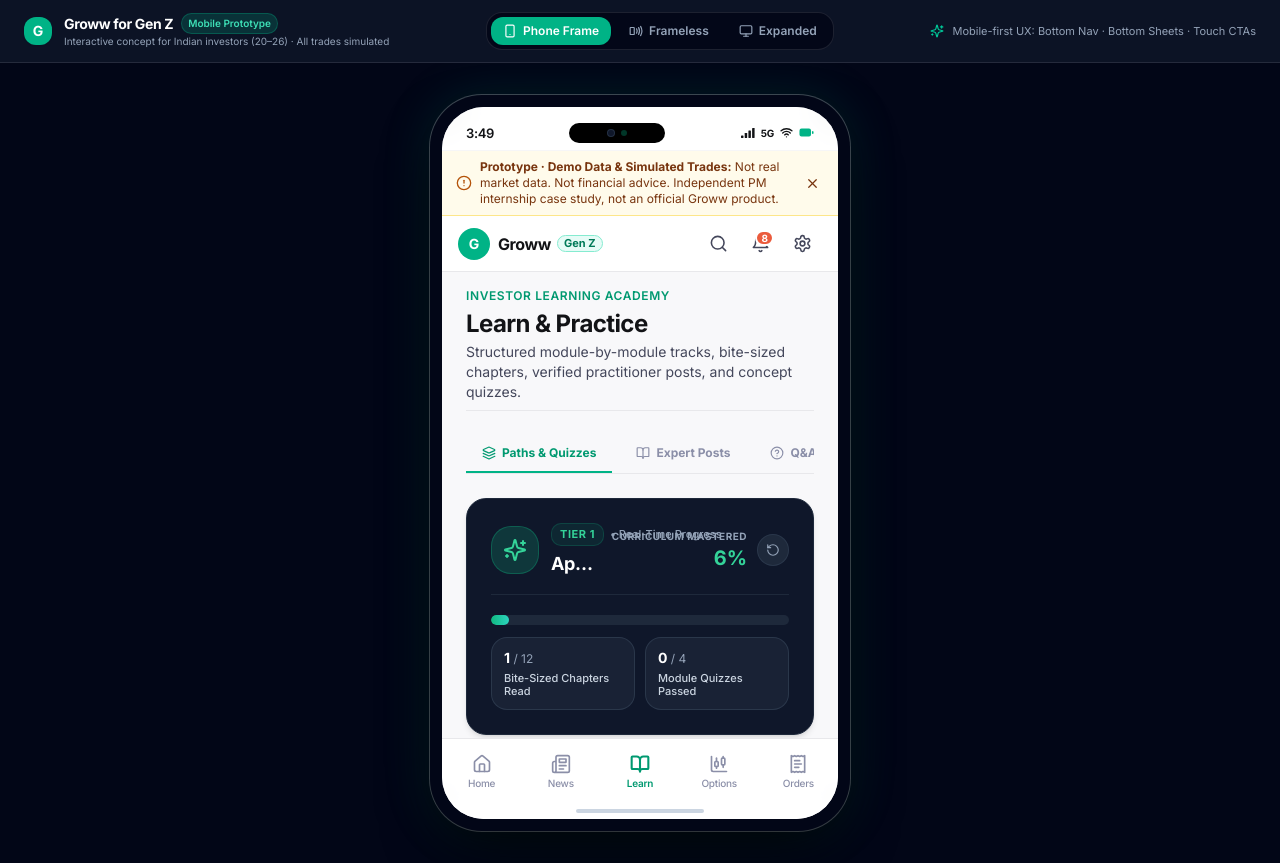
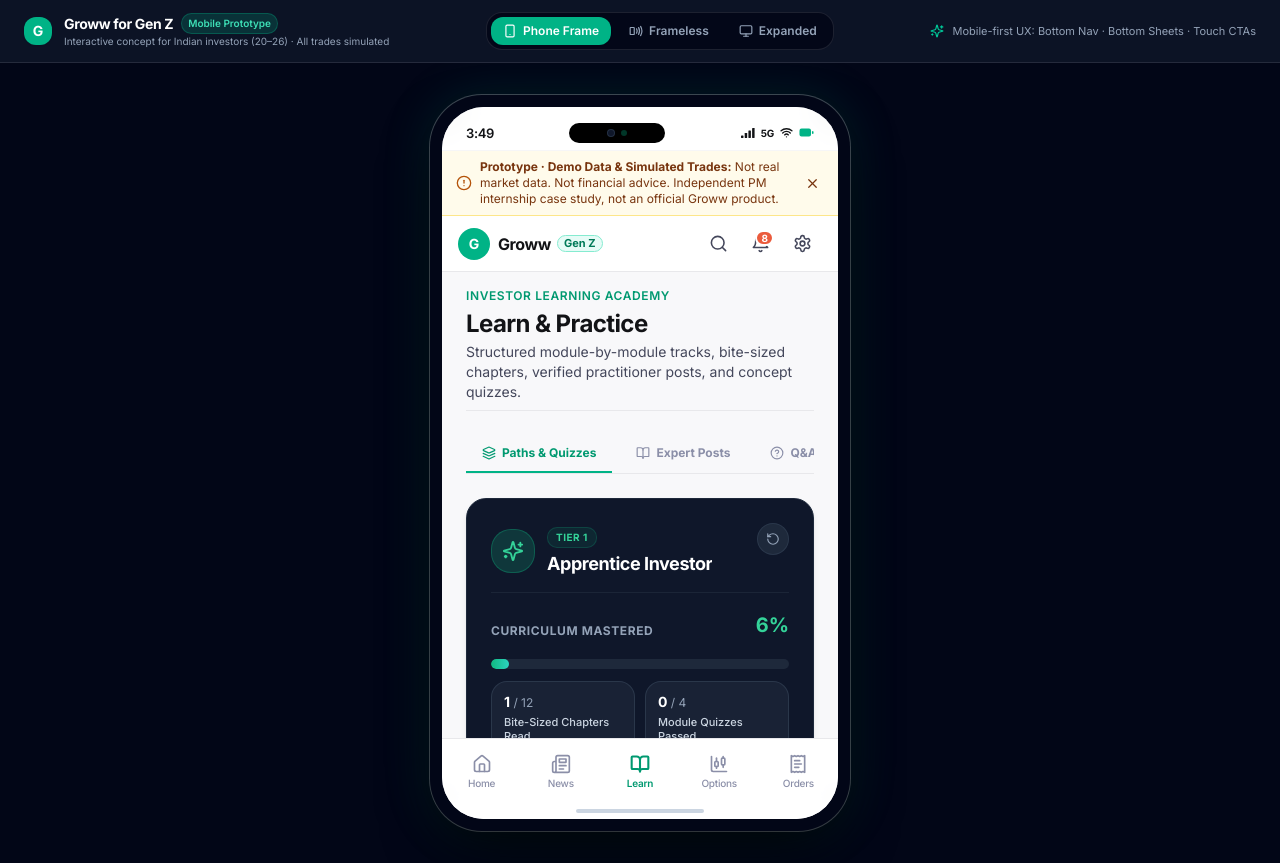
Before and after one commit to SohamBalwant/genz-groww, a React (Vite) app: page /learn in a window 1280 px wide. Built offline with nearby package versions, Linux system fonts and the light colour scheme.

Commit message:
fix: Resolve text collision in Learn progress tracking card header

```diff
--- a/src/pages/LearnPage.tsx
+++ b/src/pages/LearnPage.tsx
@@ -508,35 +508,22 @@
         <div className="space-y-6 animate-fadeIn">
           {/* Progress Tracking Dashboard Card */}
           <div className="bg-gradient-to-br from-slate-900 via-slate-850 to-slate-900 text-white rounded-2xl p-5 md:p-6 shadow-md border border-slate-800 space-y-4">
-            <div className="flex items-center justify-between gap-3 border-b border-slate-800 pb-4">
+            {/* Top Row: Rank/Tier Badge & Reset Button */}
+            <div className="flex items-start justify-between gap-3 border-b border-slate-800/80 pb-3.5">
               <div className="flex items-center gap-3 min-w-0">
-                <div className="w-12 h-12 rounded-2xl bg-emerald-500/20 text-emerald-400 flex items-center justify-center border border-emerald-500/30 shrink-0">
-                  <tierBadge.icon size={24} />
+                <div className="w-11 h-11 rounded-2xl bg-emerald-500/20 text-emerald-400 flex items-center justify-center border border-emerald-500/30 shrink-0">
+                  <tierBadge.icon size={22} />
                 </div>
                 <div className="min-w-0">
-                  <div className="flex items-center gap-1.5 whitespace-nowrap">
-                    <span className="text-[11px] font-bold uppercase tracking-wider text-emerald-400 bg-emerald-500/10 px-2 py-0.5 rounded-md border border-emerald-500/20 whitespace-nowrap">
+                  <span className="text-[10px] font-bold uppercase tracking-wider text-emerald-400 bg-emerald-500/10 px-2 py-0.5 rounded-md border border-emerald-500/20 inline-block">
                     {tierBadge.tier}
                   </span>
-                    <span className="text-[11px] text-slate-400 font-medium whitespace-nowrap">
-                      • Real-Time Progress
-                    </span>
-                  </div>
-                  <h2 className="text-base sm:text-lg font-bold text-white tracking-tight truncate mt-1">
+                  <h2 className="text-base sm:text-lg font-bold text-white tracking-tight mt-0.5 truncate">
                     {tierBadge.label}
                   </h2>
                 </div>
               </div>
 
-              <div className="flex items-center gap-2.5 shrink-0">
-                <div className="text-right">
-                  <span className="text-[10px] font-bold uppercase tracking-wider text-slate-400 block whitespace-nowrap">
-                    Curriculum Mastered
-                  </span>
-                  <span className="text-xl font-extrabold text-emerald-400 tabular-nums">
-                    {overallProgressPct}%
-                  </span>
-                </div>
               <button
                 type="button"
                 onClick={handleResetProgress}
@@ -546,6 +533,15 @@
                 <RotateCcw size={14} />
               </button>
             </div>
+
+            {/* Second Row: Curriculum Mastered Metric & Percentage */}
+            <div className="flex items-end justify-between pt-0.5">
+              <span className="text-xs font-bold uppercase tracking-wider text-slate-400">
+                Curriculum Mastered
+              </span>
+              <span className="text-xl font-extrabold text-emerald-400 tabular-nums">
+                {overallProgressPct}%
+              </span>
             </div>
 
             {/* Progress Bar & Sub-metrics */}
```
Lines whose indentation alone changed are shown as unchanged.
